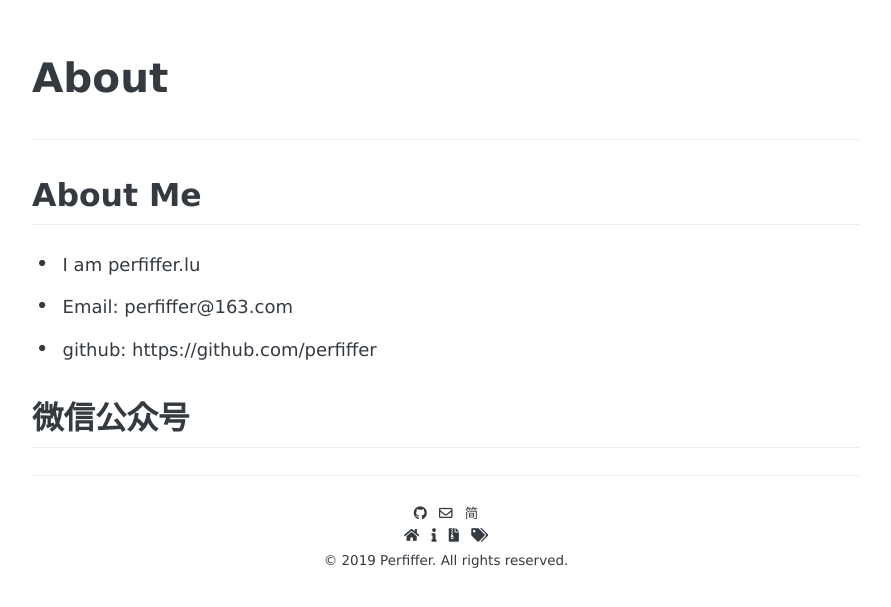
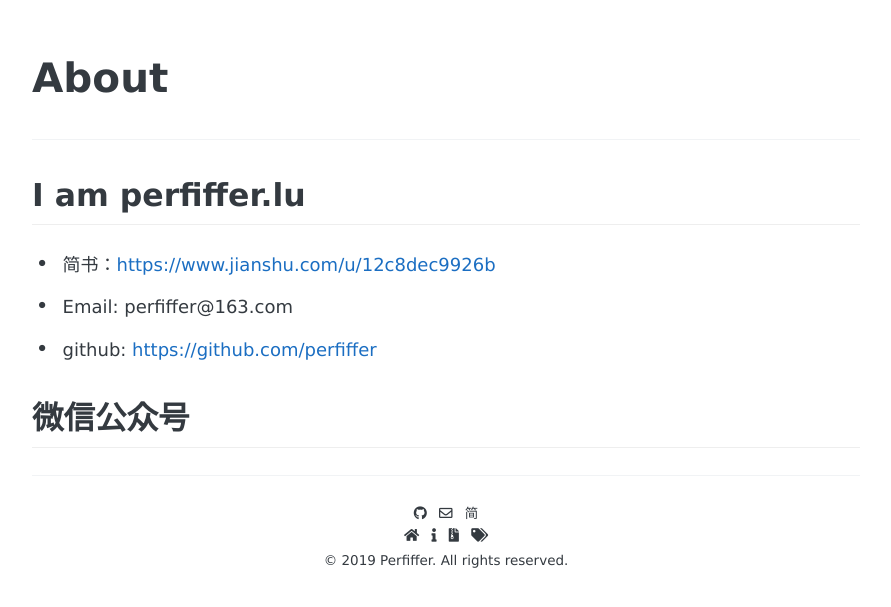
Before and after one commit to perfiffer/perfiffer.github.io, a Jekyll site: the page built from about.md, in a window 1280 px wide. Shown: the top 607 px of the page, without its empty margins (194-1085 px from the left). Built offline with Jekyll 4.4.1, drawn with Linux system fonts in a browser that asks for light colours; some web fonts are replaced.

Commit message:
update about

```diff
--- a/about.md
+++ b/about.md
@@ -3,9 +3,9 @@ title: About
 permalink: /about/
 ---
 
-## About Me
-- I am perfiffer.lu
+## I am perfiffer.lu
+- 简书：<a href="https://www.jianshu.com/u/12c8dec9926b">https://www.jianshu.com/u/12c8dec9926b</a>
 - Email: perfiffer@163.com
-- github: https://github.com/perfiffer
+- github: <a href="https://github.com/perfiffer">https://github.com/perfiffer</a>
 
 ## 微信公众号
```
Also changed, not shown: README.md.
